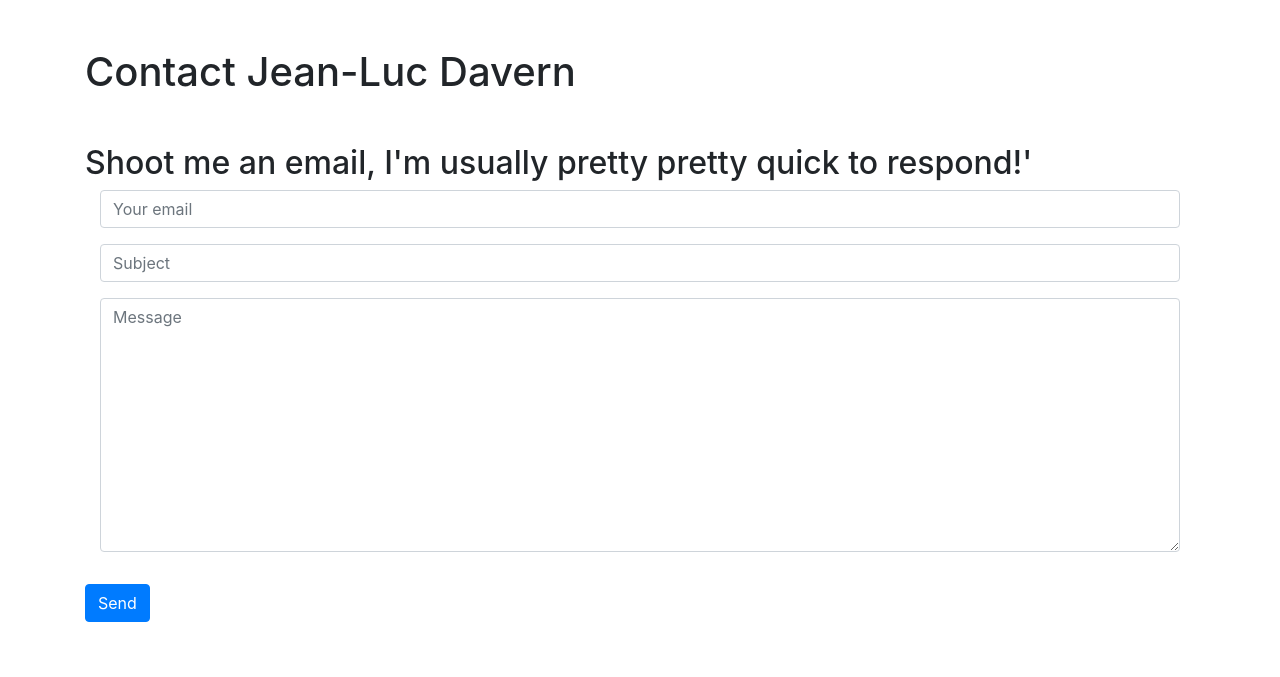
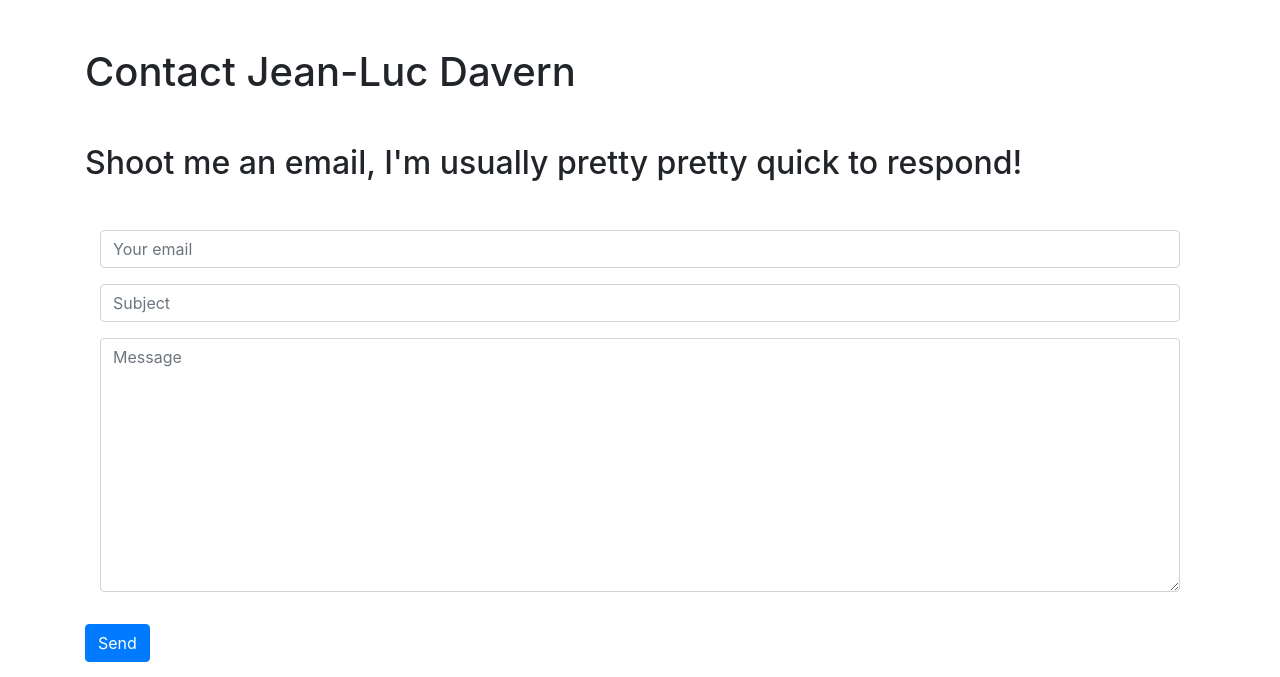
Before and after one commit to jdavv/jeanlucdavern_portfolio, a Django app: page /contact/ in a window 1280 px wide. Shown: the part 56-733 px from the top of the page. Run offline with Django 3.2, Linux system fonts and the light colour scheme; parts of the project's set-up code (start-up, migrations or seed data) failed here and were passed over; some libraries are stand-ins or nearby versions.

Commit message:
modify email form message

```diff
--- a/jeanlucdavern_portfolio/templates/contact/emailform.html
+++ b/jeanlucdavern_portfolio/templates/contact/emailform.html
@@ -3,7 +3,7 @@
 {% load crispy_forms_tags %}
 {% block content %}
 <h1 class="my-5">Contact Jean-Luc Davern</h1>
-<h2 class="my-2">Shoot me an email, I'm usually pretty pretty quick to respond!'</h2>
+<h2 class="mb-5">Shoot me an email, I'm usually pretty pretty quick to respond!</h2>
   {% crispy form %}
   <script src='https://www.google.com/recaptcha/api.js'></script>
 {% endblock %}
```
